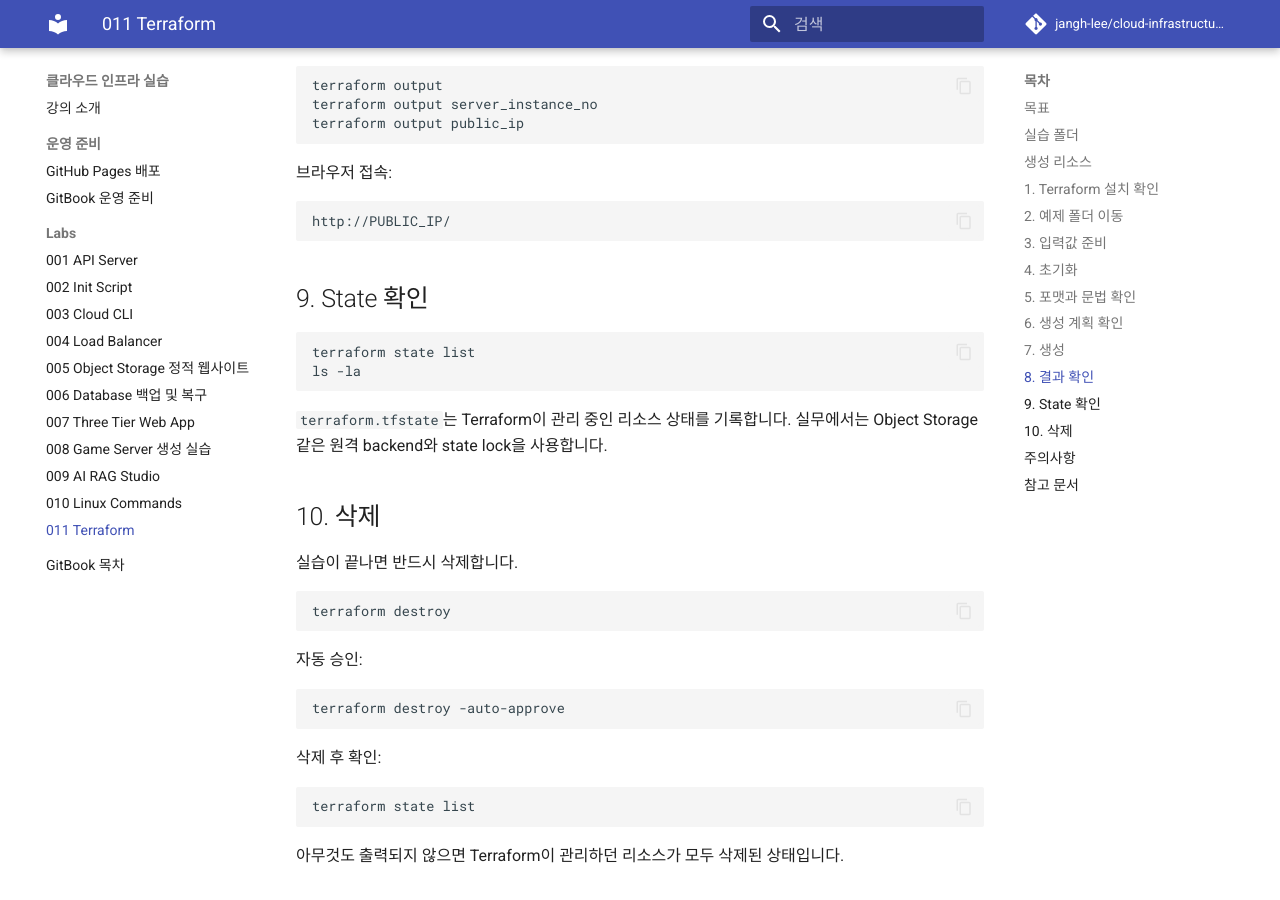
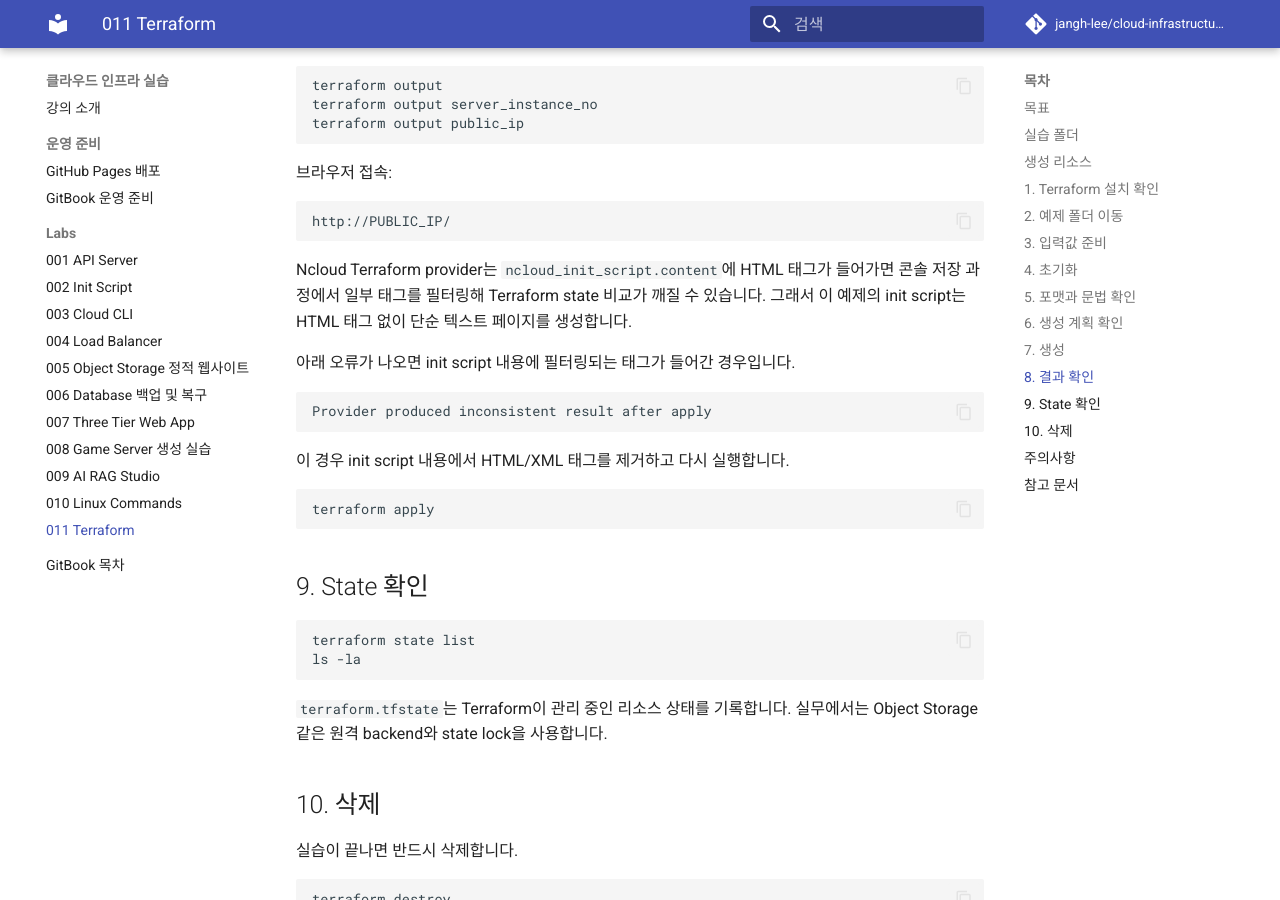
Before and after one commit to jangh-lee/cloud-infrastructure-lecture-example, an MkDocs documentation site: the page built from gitbook/labs/011-terraform.md, in a window 1280 px wide and 900 px high, scrolled down 2954 px. Built offline with MkDocs 1.6.1 and Material for MkDocs 9.7.7, drawn with Linux system fonts in a browser that asks for light colours; comment, search, counter and statistics services are not loaded.

Commit message:
Avoid filtered HTML in Terraform init script

````diff
--- a/gitbook/labs/011-terraform.md
+++ b/gitbook/labs/011-terraform.md
@@ -134,6 +134,20 @@ terraform output public_ip
 http://PUBLIC_IP/
 ```
 
+Ncloud Terraform provider는 `ncloud_init_script.content`에 HTML 태그가 들어가면 콘솔 저장 과정에서 일부 태그를 필터링해 Terraform state 비교가 깨질 수 있습니다. 그래서 이 예제의 init script는 HTML 태그 없이 단순 텍스트 페이지를 생성합니다.
+
+아래 오류가 나오면 init script 내용에 필터링되는 태그가 들어간 경우입니다.
+
+```text
+Provider produced inconsistent result after apply
+```
+
+이 경우 init script 내용에서 HTML/XML 태그를 제거하고 다시 실행합니다.
+
+```bash
+terraform apply
+```
+
 ## 9. State 확인
 
 ```bash
````
Also changed, not shown: 011-terraform/README.md (+14 -0 lines), 1 other file.
